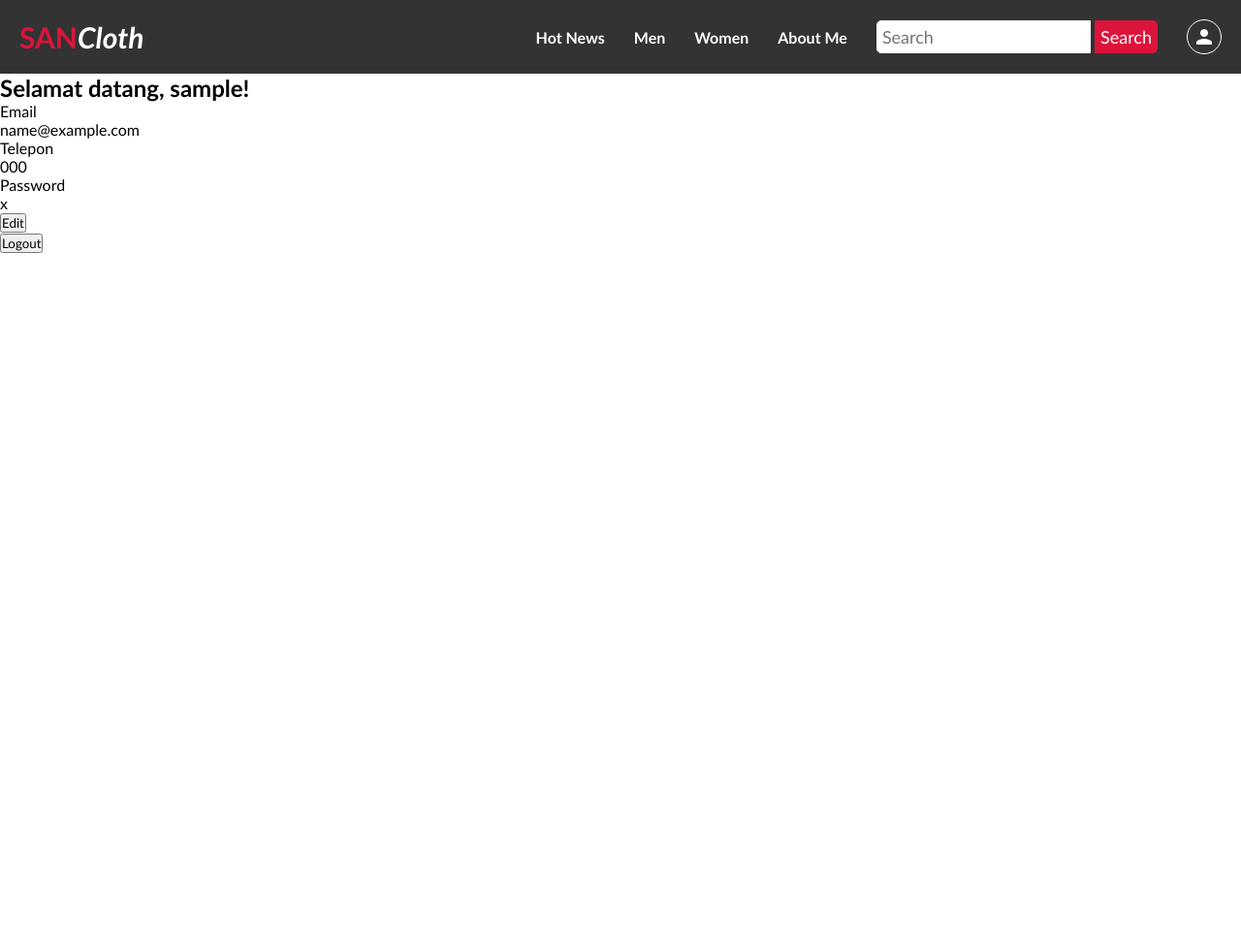
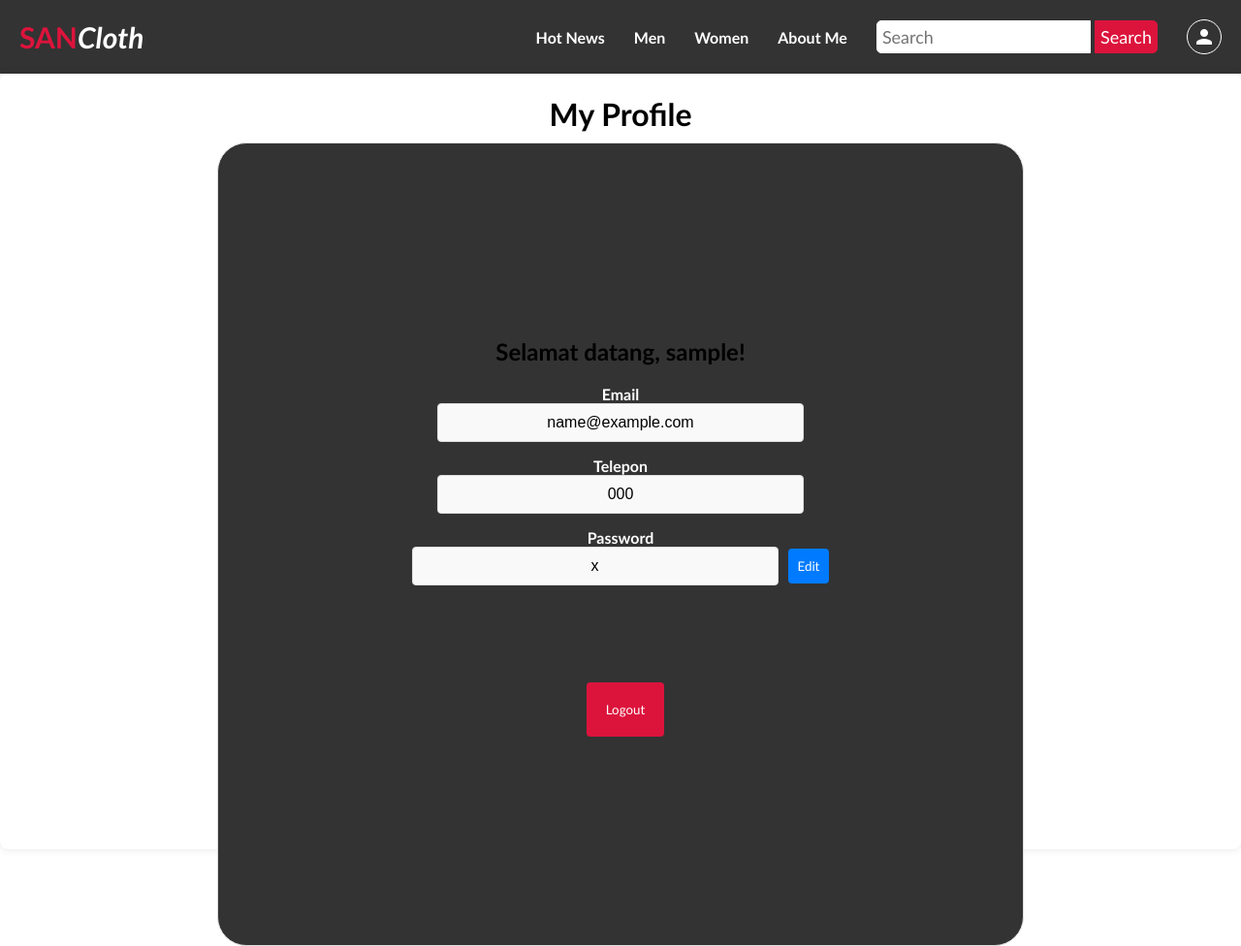
Before and after one commit to Mikhsan0921/UAS-WEB, a PHP site: page /profile.php in a window 1280 px wide. Shown: the whole page at 97% size. Before the commit the page ends 261 px from the top, so only its background shows below. Run offline with PHP 8.4, Linux system fonts and the light colour scheme; the visitor is signed in with stand-in values (Sample User, id 1); tables that the repository leaves empty or names only in its code hold one stand-in row (values such as "Sample post").

Commit message:
Profile done

```diff
--- a/login.php
+++ b/login.php
@@ -40,10 +40,11 @@ if(isset($_POST['register'])){
     <!DOCTYPE html>
     <html lang="en">
     <head>
+    <link rel="stylesheet" href="login.cs">
         <meta charset="UTF-8">
         <meta name="viewport" content="width=device-width, initial-scale=1.0">
         <title>Login dan Registrasi</title>
-        <link href="https://cdn.jsdelivr.net/npm/bootstrap@5.3.3/dist/css/bootstrap.min.css" rel="stylesheet" integrity="sha384-QWTKZyjpPEjISv5WaRU9OFeRpok6YctnYmDr5pNlyT2bRjXh0JMhjY6hW+ALEwIH" crossorigin="anonymous">
+        <!-- <link href="https://cdn.jsdelivr.net/npm/bootstrap@5.3.3/dist/css/bootstrap.min.css" rel="stylesheet" integrity="sha384-QWTKZyjpPEjISv5WaRU9OFeRpok6YctnYmDr5pNlyT2bRjXh0JMhjY6hW+ALEwIH" crossorigin="anonymous"> -->
         <link rel="stylesheet" href="style.css">
     </head>
     <body>
--- a/profile.php
+++ b/profile.php
@@ -33,89 +33,82 @@ if ($result) {
     <link rel="stylesheet" href="recomended/recommended.css">
     <link href="https://fonts.googleapis.com/icon?family=Material+Icons" rel="stylesheet">
     <style>
-        /* body {
+        .container {
+            margin: 0 auto;
             display: flex;
+            align-items: center;
             flex-direction: column;
-            justify-content: center;
-            align-items: center;
-            margin: 0;
-            font-family: Arial, sans-serif;
-            background-color: #fff;
-        }
-        .brand{
-            display: flex;
-            justify-content:center;
-            text-decoration: none;
-            font-family: 'Gill Sans', 'Gill Sans MT', 'Trebuchet MS', sans-serif;
-        }
-        .navbar {
-            background-color: #333;
-            color: white;
-            width: 100%;
-            text-align: center;
-            padding: 15px;
-            font-size: 20px;
-        }
-        .container {
-            background-color: #333;
+            background-color: white;
             padding: 20px;
             border: 2px solid white;
             border-radius: 8px;
             box-shadow: 0 0 10px rgba(0, 0, 0, 0.1);
-            max-width: 400px;
-            width: 100%;
+            /* max-width: 50%; */
+            /* width: 300px; */
+            height: 100vh;
+        }
+        .isi{
+            margin-top: 20px;
         }
         .profil {
+            padding: 200px;
             text-align: center;
-        }
-        .profil h2 {
-            margin-bottom: 20px;
-            color: white;
+            margin-top: 10px;
+            background-color: #333;
+            border: 1px solid #ddd;
+            border-radius: 30px;
+
         }
         .profil div {
             margin-bottom: 15px;
-            display: flex;
             justify-content: space-between;
             align-items: center;
         }
         .profil label {
-            display: block;
             font-weight: bold;
-            margin-bottom: 5px;
+            /* margin-bottom: 50px; */
             color: white;
         }
         .profil p {
+            margin: 0 auto;
             background-color: #f9f9f9;
             padding: 10px;
             border: 1px solid #ddd;
             border-radius: 4px;
-            margin: 0;
-            flex-grow: 1;
+            width: 10cm;
+            font-family: Arial, Helvetica, sans-serif;
         }
-        .profil .edit {
+        .pass{
+            display: flex;
+            flex-direction: row;
+        }
+        .profil button {
             margin-left: 10px;
             padding: 10px;
-            background-color: #007bff;
-            color: white;
             border: none;
             border-radius: 4px;
             cursor: pointer;
         }
-        .profil button {
-            margin-left: 10px;
-            padding: 10px;
+        .logout {
+            margin-top: 100px;
+        }
+        .profil .out {
             background-color: crimson;
             color: white;
-            border: none;
-            border-radius: 4px;
-            cursor: pointer;
+            padding: 20px;
         }
-        .profil button:hover{
+
+        .profil .out:hover {
             background-color: #8a0e27;
         }
+        .profil .edit {
+            background-color: #007bff;
+            color: white;
+        }
+
         .profil .edit:hover {
             background-color: #0056b3;
-        } */
+        }
     </style>
 </head>
 <body>
@@ -165,8 +158,10 @@ if ($result) {
         <script src="recommended.js"></script>
     </div>
     <div class="container">
+        <h1>My Profile</h1>
         <div class="profil">
             <h2>Selamat datang, <?php echo htmlspecialchars($username); ?>!</h2>
+            <div class="isi">
                 <div class="label">
                     <label for="Email">Email</label>
                     <p><?php echo htmlspecialchars($email); ?></p>
@@ -175,17 +170,20 @@ if ($result) {
                     <label for="Telepon">Telepon</label>
                     <p><?php echo htmlspecialchars($telp); ?></p>
                 </div>
-            <div class="label">
+                <div>
                     <label for="Password">Password</label>
+                    <div class="pass">
                     <p><?php echo htmlspecialchars($password); ?></p>
                         <form action="update.php" method="post">
                             <button class="edit" type="submit">Edit</button>
                         </form>
                     </div>
+                </div>
                 <div class="logout">
                     <form action="login.php">
-                    <button type="">Logout</button>
+                        <button class="out" type="">Logout</button>
                     </form>
+                </div>
             </div>
         </div>
     </div>
--- a/style.css
+++ b/style.css
@@ -50,7 +50,7 @@ input {
 
 button {
     padding: 10px;
-    background-color: #5cb85c;
+    background-color: crimson;
     color: #fff;
     border: none;
     border-radius: 4px;
@@ -60,7 +60,7 @@ button {
 }
 
 button:hover {
-    background-color: #4cae4c;
+    background-color: #8a0e27;
 }
 
 .message {
@@ -69,7 +69,7 @@ button:hover {
 }
 
 .message a {
-    color: #5cb85c;
+    color: crimson;
     text-decoration: none;
 }
 
```
Also changed, not shown: about/about.html (+36 -9 lines). Lines whose indentation alone changed are shown as unchanged.
